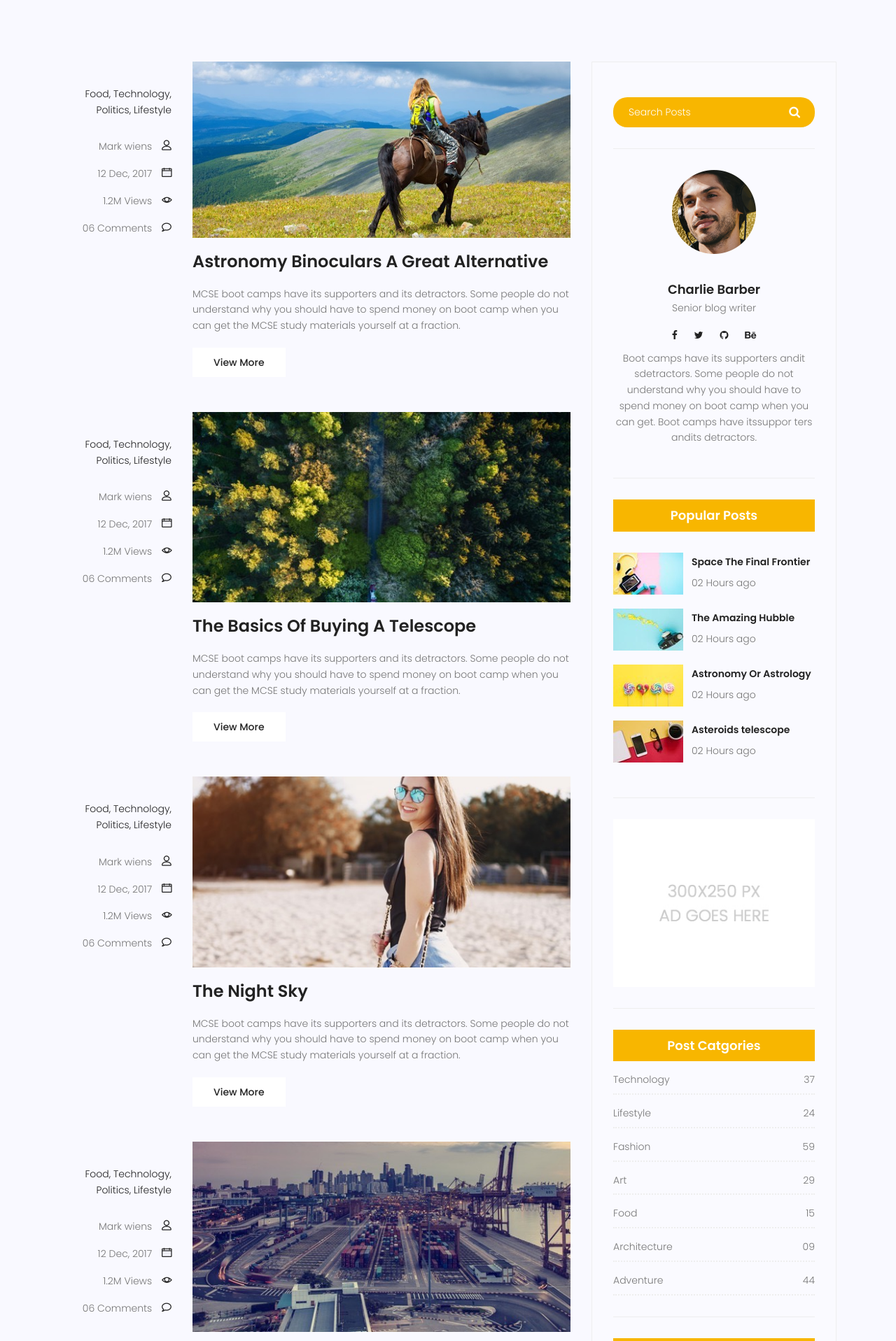
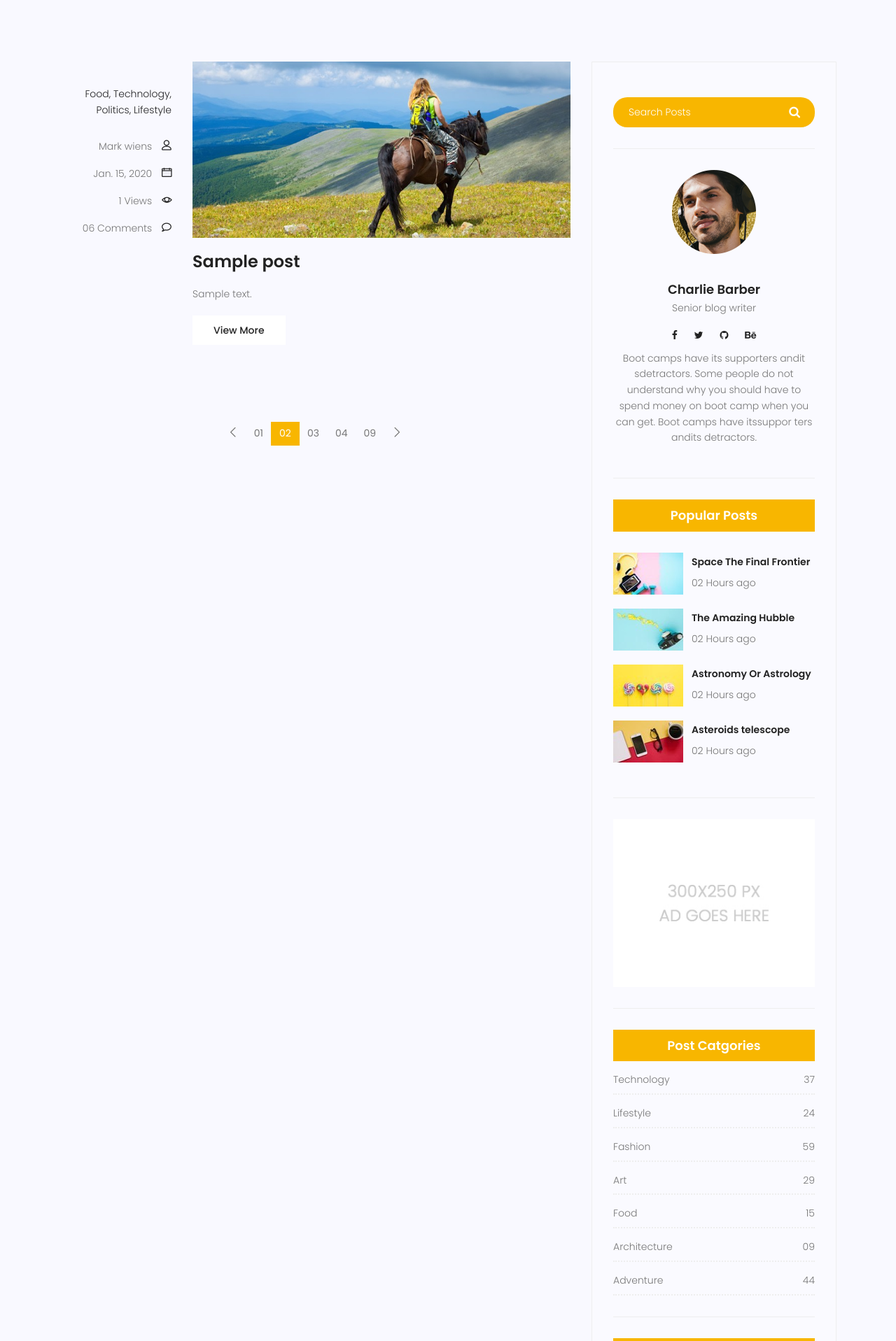
Before and after one commit to amirmiree/mysite, a Django app: page /blog/ in a window 1280 px wide. Shown: the part 994-2911 px from the top of the page at 70% size. Run offline with Django 5.2, Linux system fonts and the light colour scheme; tables that the repository leaves empty hold one stand-in row (values such as "Sample post"); some libraries are stand-ins or nearby versions.

Commit message:
match  database with html
show posts details bsaed on the databse by template tag and repeat structure of html

```diff
--- a/blog/urls.py
+++ b/blog/urls.py
@@ -6,6 +6,6 @@ app_name = "blog"
 urlpatterns = [
     path("",index_blog_html , name= 'blog'),
     path("single/", index_blog_single, name = 'single-blog'),
-    path("test/", test, name = "test")
+    # path("test/", test, name = "test")
 
 ]
--- a/blog/views.py
+++ b/blog/views.py
@@ -2,14 +2,16 @@ from django.shortcuts import render
 from blog.models import Post
 # Create your views here.
 def index_blog_html(request):
-    return render(request  ,"blog/blog-home.html" )
+    posts = Post.objects.all()
+    context = {"posts": posts}
+    return render(request  ,"blog/blog-home.html", context )
 
 def index_blog_single(request):
     context = {"name": "amir", "lastname": "miri"}
     return render(request ,"blog/blog-single.html", context )
 
-def test(request):
-    # get data from databse
-    posts = Post.objects.all()
-    context = {"post": posts}
-    return render(request ,"test.html", context )
+# def test(request):
+#     # get data from databse
+#     posts = Post.objects.all()
+#     context = {"post": posts}
+#     return render(request ,"test.html", context )
--- a/templates/blog/blog-home.html
+++ b/templates/blog/blog-home.html
@@ -90,6 +90,7 @@
 	<div class="container">
 		<div class="row">
 			<div class="col-lg-8 posts-list">
+				{% for post in posts %}
 				<div class="single-post row">
 					<div class="col-lg-3  col-md-3 meta-details">
 						<ul class="tags">
@@ -101,9 +102,9 @@
 						<div class="user-details row">
 							<p class="user-name col-lg-12 col-md-12 col-6"><a href="#">Mark wiens</a> <span
 									class="lnr lnr-user"></span></p>
-							<p class="date col-lg-12 col-md-12 col-6"><a href="#">12 Dec, 2017</a> <span
+							<p class="date col-lg-12 col-md-12 col-6"><a href="#">{{post.created_date}}</a> <span
 									class="lnr lnr-calendar-full"></span></p>
-							<p class="view col-lg-12 col-md-12 col-6"><a href="#">1.2M Views</a> <span
+							<p class="view col-lg-12 col-md-12 col-6"><a href="#">{{post.content_viwe}} Views</a> <span
 									class="lnr lnr-eye"></span></p>
 							<p class="comments col-lg-12 col-md-12 col-6"><a href="#">06 Comments</a> <span
 									class="lnr lnr-bubble"></span></p>
@@ -113,119 +114,16 @@
 						<div class="feature-img">
 							<img class="img-fluid" src="{% static 'img/blog/feature-img1.jpg' %}" alt="">
 						</div>
-						<a class="posts-title" href="blog-single.html">
-							<h3>Astronomy Binoculars A Great Alternative</h3>
+						<a class="posts-title" href="#">
+							<h3>{{ post.title }}</h3>
 						</a>
 						<p class="excert">
-							MCSE boot camps have its supporters and its detractors. Some people do not understand why
-							you should have to spend money on boot camp when you can get the MCSE study materials
-							yourself at a fraction.
+							{{post.content}}
 						</p>
-						<a href="blog-single.html" class="primary-btn">View More</a>
+						<a href="#" class="primary-btn">View More</a>
 					</div>
 				</div>
-				<div class="single-post row">
-					<div class="col-lg-3  col-md-3 meta-details">
-						<ul class="tags">
-							<li><a href="#">Food,</a></li>
-							<li><a href="#">Technology,</a></li>
-							<li><a href="#">Politics,</a></li>
-							<li><a href="#">Lifestyle</a></li>
-						</ul>
-						<div class="user-details row">
-							<p class="user-name col-lg-12 col-md-12 col-6"><a href="#">Mark wiens</a> <span
-									class="lnr lnr-user"></span></p>
-							<p class="date col-lg-12 col-md-12 col-6"><a href="#">12 Dec, 2017</a> <span
-									class="lnr lnr-calendar-full"></span></p>
-							<p class="view col-lg-12 col-md-12 col-6"><a href="#">1.2M Views</a> <span
-									class="lnr lnr-eye"></span></p>
-							<p class="comments col-lg-12 col-md-12 col-6"><a href="#">06 Comments</a> <span
-									class="lnr lnr-bubble"></span></p>
-						</div>
-					</div>
-					<div class="col-lg-9 col-md-9 ">
-						<div class="feature-img">
-							<img class="img-fluid" src="{% static 'img/blog/feature-img2.jpg' %}" alt="">
-						</div>
-						<a class="posts-title" href="blog-single.html">
-							<h3>The Basics Of Buying A Telescope</h3>
-						</a>
-						<p class="excert">
-							MCSE boot camps have its supporters and its detractors. Some people do not understand why
-							you should have to spend money on boot camp when you can get the MCSE study materials
-							yourself at a fraction.
-						</p>
-						<a href="blog-single.html" class="primary-btn">View More</a>
-					</div>
-				</div>
-				<div class="single-post row">
-					<div class="col-lg-3  col-md-3 meta-details">
-						<ul class="tags">
-							<li><a href="#">Food,</a></li>
-							<li><a href="#">Technology,</a></li>
-							<li><a href="#">Politics,</a></li>
-							<li><a href="#">Lifestyle</a></li>
-						</ul>
-						<div class="user-details row">
-							<p class="user-name col-lg-12 col-md-12 col-6"><a href="#">Mark wiens</a> <span
-									class="lnr lnr-user"></span></p>
-							<p class="date col-lg-12 col-md-12 col-6"><a href="#">12 Dec, 2017</a> <span
-									class="lnr lnr-calendar-full"></span></p>
-							<p class="view col-lg-12 col-md-12 col-6"><a href="#">1.2M Views</a> <span
-									class="lnr lnr-eye"></span></p>
-							<p class="comments col-lg-12 col-md-12 col-6"><a href="#">06 Comments</a> <span
-									class="lnr lnr-bubble"></span></p>
-						</div>
-					</div>
-					<div class="col-lg-9 col-md-9">
-						<div class="feature-img">
-							<img class="img-fluid" src="{% static 'img/blog/feature-img4.jpg' %}" alt="">
-						</div>
-						<a class="posts-title" href="blog-single.html">
-							<h3>The Night Sky</h3>
-						</a>
-						<p class="excert">
-							MCSE boot camps have its supporters and its detractors. Some people do not understand why
-							you should have to spend money on boot camp when you can get the MCSE study materials
-							yourself at a fraction.
-						</p>
-						<a href="blog-single.html" class="primary-btn">View More</a>
-					</div>
-				</div>
-				<div class="single-post row">
-					<div class="col-lg-3 col-md-3 meta-details">
-						<ul class="tags">
-							<li><a href="#">Food,</a></li>
-							<li><a href="#">Technology,</a></li>
-							<li><a href="#">Politics,</a></li>
-							<li><a href="#">Lifestyle</a></li>
-						</ul>
-						<div class="user-details row">
-							<p class="user-name col-lg-12 col-md-12 col-6"><a href="#">Mark wiens</a> <span
-									class="lnr lnr-user"></span></p>
-							<p class="date col-lg-12 col-md-12 col-6"><a href="#">12 Dec, 2017</a> <span
-									class="lnr lnr-calendar-full"></span></p>
-							<p class="view col-lg-12 col-md-12 col-6"><a href="#">1.2M Views</a> <span
-									class="lnr lnr-eye"></span></p>
-							<p class="comments col-lg-12 col-md-12 col-6"><a href="#">06 Comments</a> <span
-									class="lnr lnr-bubble"></span></p>
-						</div>
-					</div>
-					<div class="col-lg-9 col-md-9">
-						<div class="feature-img">
-							<img class="img-fluid" src="{% static 'img/blog/feature-img5.jpg' %}" alt="">
-						</div>
-						<a class="posts-title" href="blog-single.html">
-							<h3>Telescopes 101</h3>
-						</a>
-						<p class="excert">
-							MCSE boot camps have its supporters and its detractors. Some people do not understand why
-							you should have to spend money on boot camp when you can get the MCSE study materials
-							yourself at a fraction.
-						</p>
-						<a href="blog-single.html" class="primary-btn">View More</a>
-					</div>
-				</div>
+				{% endfor %}
 				<nav class="blog-pagination justify-content-center d-flex">
 					<ul class="pagination">
 						<li class="page-item">
```
Also changed, not shown: templates/test.html (deleted, +0 -29 lines).
